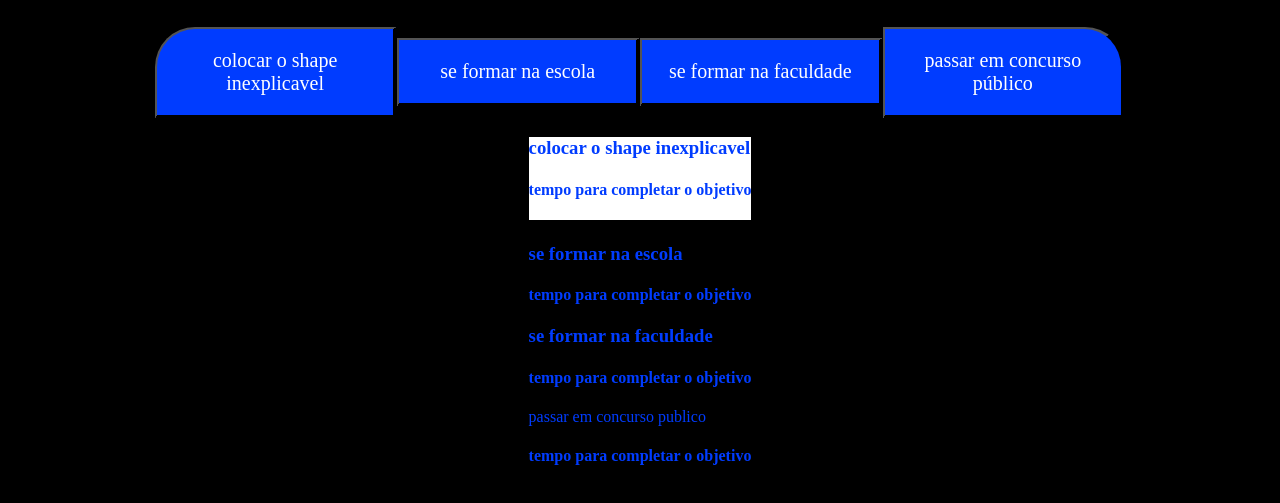
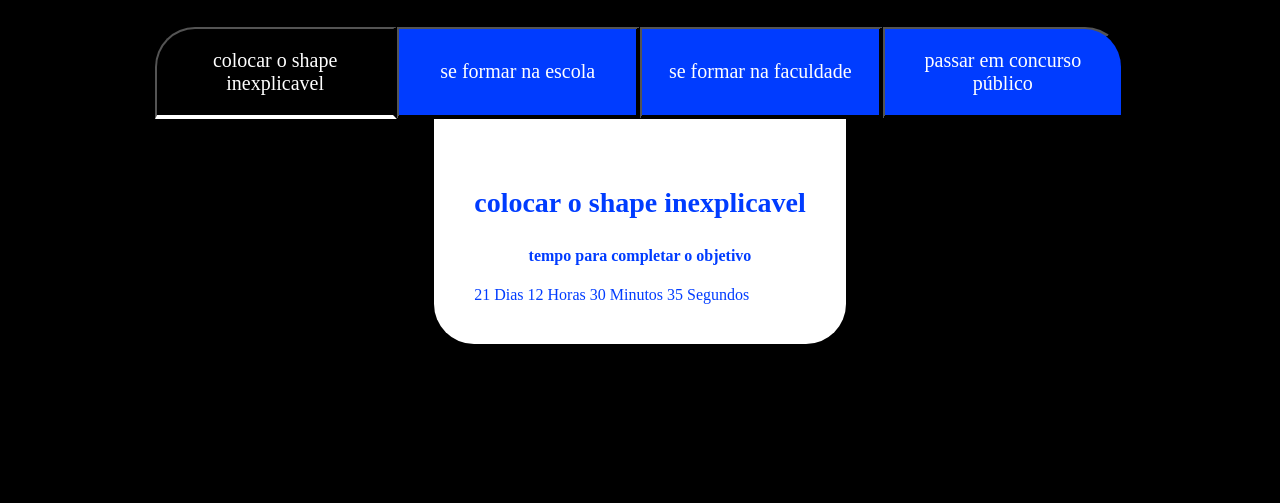
Before and after one commit to pedrohenriquefurquimgouveia/2024-3b-meus-projetos-de-vida, a plain HTML site: page index.html in a window 1280 px wide. Shown: the part 83-586 px from the top of the page. Drawn offline with Linux system fonts and the light colour scheme; a web font is replaced by a local one.

Commit message:
Add files via upload

```diff
--- a/index.html
+++ b/index.html
@@ -12,9 +12,9 @@
     <section class="conteudo-principal">
         <h1 class="titulo-principal">meus objetivos para o ano<span>:</span></h1>
         <div class="botoes">
-            <button class="botao">colocar o shape inexplicavel</button>
-            <button class="botao">se formar na escola </button>
-            <button class="botao">se formar na faculdade </button>
+            <button class="botao ativo">colocar o shape inexplicavel</button>
+            <button class="botao">se formar na escola</button>
+            <button class="botao">se formar na faculdade</button>
             <button class="botao">passar em concurso público</button>
         </div>
 
@@ -35,7 +35,7 @@
                 <div class="contador"></div>
             </div>
             <div class="aba-conteudo">
-                  </h3 class="aba-conteudo-titulo-principal">passar em concurso publico<h3>
+                <h3 class="aba-conteudo-titulo-principal">passar em concurso publico</h3>
                 <h4 class="aba-conteudo-titulo-secundario">tempo para completar o objetivo</h4>
                 <div class="contador"></div>
             </div>
@@ -43,5 +43,4 @@
     </section>
     <script src="main.js"></script>
 </body>
-
 </html>
--- a/main.js
+++ b/main.js
@@ -4,10 +4,10 @@ const textos = document.querySelectorAll('.aba-conteudo');
 const contadores = document.querySelectorAll(".contador")
 
 
-const tempoObjetivo01 = new Date("2024.04.31T00:00:00")
-const tempoObjetivo02 = new Date("2024.04.31T00:00:00")
-const tempoObjetivo03 = new Date("2024.04.31T00:00:00")
-const tempoObjetivo04 = new Date("2024.04.31T00:00:00")
+const tempoObjetivo01 = new Date("2024-04-31T00:00:00")
+const tempoObjetivo02 = new Date("2024-04-31T00:00:00")
+const tempoObjetivo03 = new Date("2024-04-31T00:00:00")
+const tempoObjetivo04 = new Date("2024-04-31T00:00:00")
 
 const tempos = [tempoObjetivo01, tempoObjetivo02, tempoObjetivo03, tempoObjetivo04];
 
@@ -16,10 +16,10 @@ for (let i=0; i<tempos.length; i++){
 }
 
 
-for(let i=0; i<botoes.length; i++); {
+for (let i=0; i<botoes.length; i++){
     botoes[i].onclick = function (){
 
-        for(let i=0; j<botoes.length; i++); {
+        for(j=0; j<botoes.length; j++){
             botoes[j].classList.remove('ativo')
             textos[j].classList.remove('ativo')
         }
@@ -35,13 +35,13 @@ function calculaTempo (tempoObjetivo) {
     let tempoAtual = new Date()
     let tempoFinal = tempoObjetivo - tempoAtual
 
-    let segundos = Math.floor(tempo/1000);
+    let segundos = Math.floor(tempoFinal/1000);
     let minutos = Math.floor(segundos/60);
     let horas = Math.floor(minutos/60);
     let dia = Math.floor(horas/24);
 
     segundos %= 60;
-    minuto %= 60;
+    minutos %= 60;
     horas %= 24;
 
     return dia + " Dias " + horas + " Horas " + minutos + " Minutos " + segundos + " Segundos "
--- a/style.css
+++ b/style.css
@@ -11,13 +11,13 @@
 
 }
 
-body{
+body {
     background-color: var(--preto);
     color: var(--azul-escuro);
     font-family: var(--font-texto);
 }
 
-.conteudo-principal{
+.conteudo-principal {
     display: flex;
     flex-direction: column;
     justify-content: center;
@@ -28,26 +28,26 @@ body{
 
 }
 
-.titulo-principal{
+.titulo-principal {
     text-align: left;
     width: 100%;
     font-size: 36px;
 }
 
-.titulo.principal span{
+.titulo.principal span {
     color: var(--azul-escuro);
 }
 
-.botao{
+.botao {
     font-family: var(--font-texto);
     font-size: 20px;
     background-color: var(--azul-escuro);
-    color:var(--branco);
+    color: var(--branco);
     display: flex;
     justify-content: center;
-    align-self: center;
+    align-items: center;
     padding: 1em;
-    width:100%;
+    width: 100%;
     border-bottom: 4px solid var(--preto);
     border-right:4px solid var(--preto);
 }
@@ -64,19 +64,37 @@ body{
     border-radius: 0 0 40px 40px;
 }
 
-.ativo{
-    background-color: var(--branco);
-    border-bottom: 4px solid var(--preto);
+.botao.ativo{
+    background-color: var(--preto);
+    border-bottom: 4px solid var(--branco);
 }
-.abas-textos{
+.abas-texto{
     background-color: var(--branco);
     padding: 40px;
     border-radius:0 0 40px 40px;
 }
 
+.aba-conteudo.ativo{
+    display: block;
+}
+
+.aba-conteudo{
+    display: none;
+}
+
+.aba-conteudo-titulo-principal{
+    font-size: 28px;
+    text-align: center;
+}
+
+.aba-conteudo-titulo-secundario{
+    text-align: center;
+    color: var(--azul-escuro);
+}
+
 
 @media screen and (min-width: 768px) {
-    .botoes{
+    .botoes {
         display: flex;
     }
     .botao:first-child{
```
Lines whose indentation alone changed are shown as unchanged.
